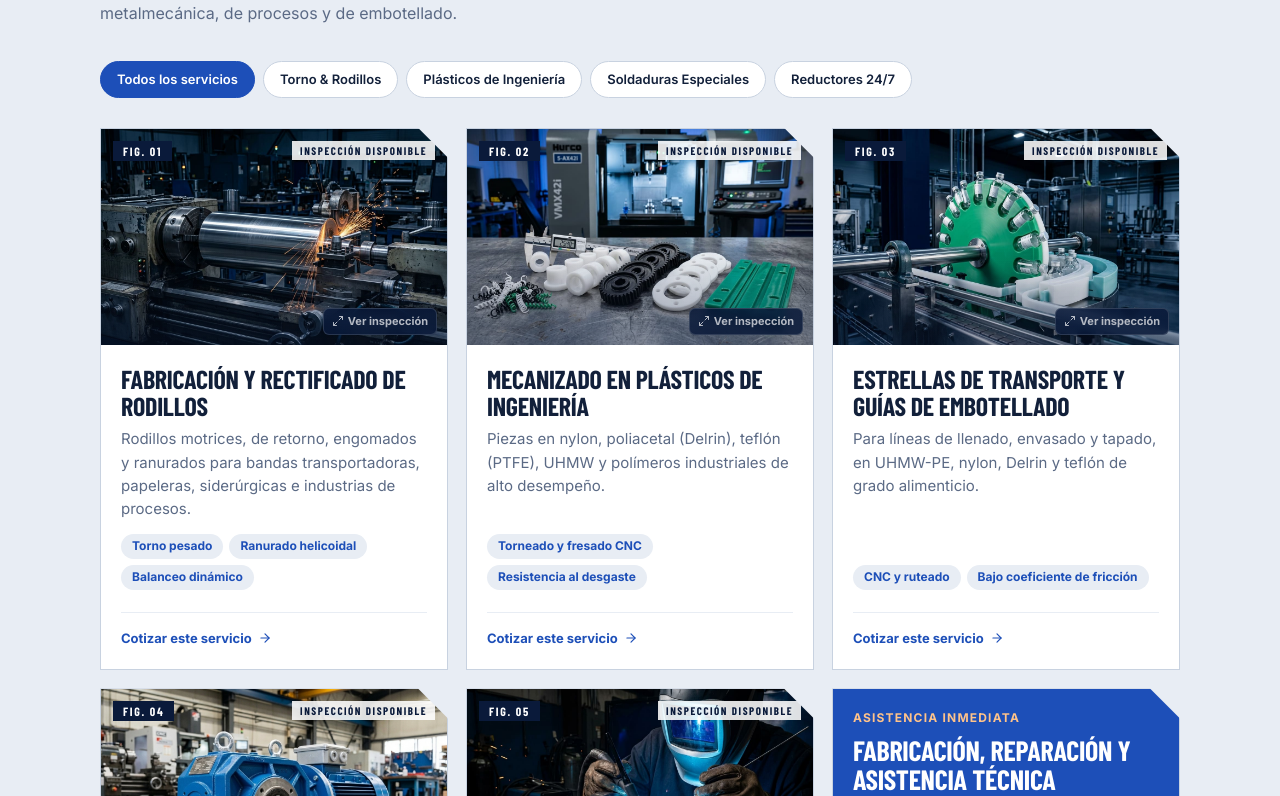
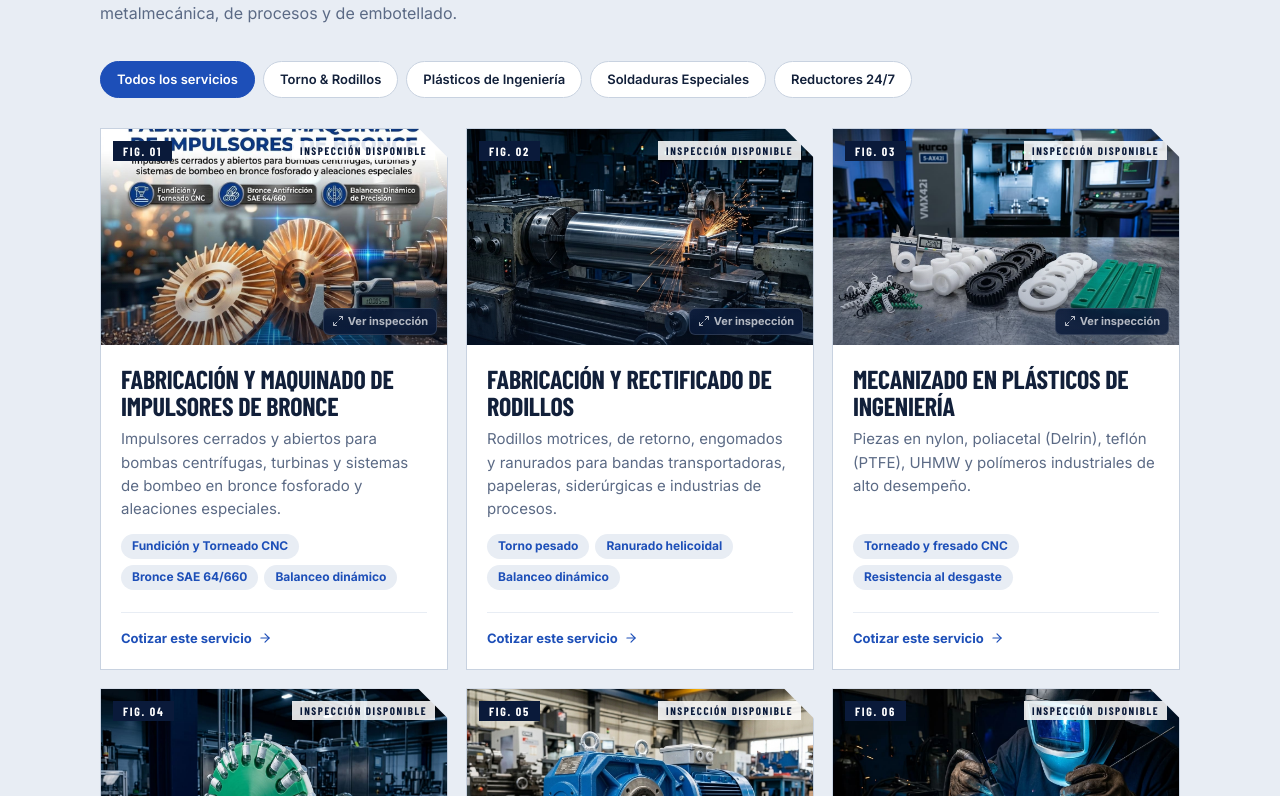
Before and after one commit to ItsJolex3630/famesa-website, a Next.js app: page / in a window 1280 px wide. Shown: the part 1324-2120 px from the top of the page. Built offline with nearby package versions, Linux system fonts and the light colour scheme; a web font is replaced by a local one.

Commit message:
feat(servicios): anclar servicio de fabricacion y maquinado de impulsores de bronce con ficha de inspeccion

```diff
--- a/src/app/page.tsx
+++ b/src/app/page.tsx
@@ -36,6 +36,19 @@ const COPYRIGHT_YEAR = new Date().getFullYear();
 
 // 1. DATA: Servicios
 const services = [
+  {
+    id: "imp",
+    title: "Fabricación y maquinado de impulsores de bronce",
+    category: "metalmecanica",
+    desc: "Impulsores cerrados y abiertos para bombas centrífugas, turbinas y sistemas de bombeo en bronce fosforado y aleaciones especiales.",
+    tags: ["Fundición y Torneado CNC", "Bronce SAE 64/660", "Balanceo dinámico"],
+    img: "/images/service-impulsores.jpg",
+    detailImg: "/images/service-impulsores.jpg",
+    detailTitle: "Control Dimensional & Balanceo Dinámico de Impulsores",
+    detailDesc:
+      "Fabricación integral y maquinado de precisión con control micrométrico (±0.005 mm) en aleaciones de bronce fosforado SAE 64/660 para bombas centrífugas y turbinas industriales.",
+    tolerance: "±0.005 mm",
+  },
   {
     id: "rod",
     title: "Fabricación y rectificado de rodillos",
```
Also changed, not shown: public/images/service-impulsores.jpg (added).
